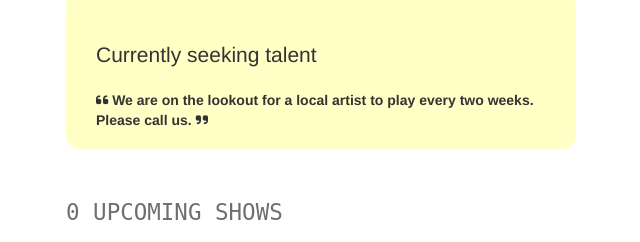
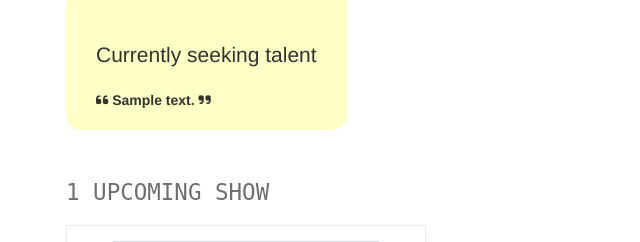
Before and after one commit to Data-Semi/FSND-fyuur, a Flask app: page /venues/1 in a window 1280 px wide. Shown: the part 381-623 px from the top of the page, without its empty margins (4-644 px from the left). Run offline with Flask 2, Linux system fonts and the light colour scheme; tables that the repository leaves empty hold one stand-in row (values such as "Sample post"); grey boxes marked "Sample" are stand-in pictures; some libraries are stand-ins or nearby versions.

Commit message:
link to db,  changed relationship, venue showing complete

```diff
--- a/app.py
+++ b/app.py
@@ -25,20 +25,29 @@ db = SQLAlchemy(app)
 #wendy:migration
 migrate = Migrate(app,db)
 
-# TODO: connect to a local postgresql database
+# cTODO: connect to a local postgresql database
 
 #----------------------------------------------------------------------------#
 # Models.
 #----------------------------------------------------------------------------#
-#wendy: association table shows_table
-past_shows_table = db.Table('past_shows',
+#wendy: add association tables
+past_shows_ven_assc = db.Table('past_shows_ven_assc',
   db.Column('venue_id',db.Integer, db.ForeignKey('venue.id'),primary_key = True),
-  db.Column('artist_id',db.Integer, db.ForeignKey('artist.id'), primary_key = True)
+  db.Column('shows_id',db.Integer, db.ForeignKey('pastshows.id'), primary_key = True)
 )
 
-upcomming_shows_table = db.Table('upcomming_shows',
+upcomming_shows_ven_assc = db.Table('upcomming_shows_ven_assc',
   db.Column('venue_id',db.Integer, db.ForeignKey('venue.id'),primary_key = True),
-  db.Column('artist_id',db.Integer, db.ForeignKey('artist.id'), primary_key = True)
+  db.Column('shows_id',db.Integer, db.ForeignKey('upcommingshows.id'), primary_key = True)
+)
+
+past_shows_artist_assc = db.Table('past_shows_artist_assc',
+  db.Column('artist_id',db.Integer, db.ForeignKey('artist.id'),primary_key = True),
+  db.Column('shows_id',db.Integer, db.ForeignKey('pastshows.id'), primary_key = True)
+)
+upcomming_shows_artist_assc = db.Table('upcomming_shows_artist_assc',
+  db.Column('artist_id',db.Integer, db.ForeignKey('artist.id'),primary_key = True),
+  db.Column('shows_id',db.Integer, db.ForeignKey('upcommingshows.id'), primary_key = True)
 )
 
 class Venue(db.Model):
@@ -53,12 +62,12 @@ class Venue(db.Model):
     phone = db.Column(db.String(120))
     website = db.Column(db.String(120))
     facebook_link = db.Column(db.String(120))
-     # TODO: implement any missing fields, as a database migration using Flask-Migrate
+     # cTODO: implement any missing fields, as a database migration using Flask-Migrate
     seeking_talent = db.Column(db.Boolean())
     seeking_description =  db.Column(db.String(120))
     image_link = db.Column(db.String(500))
-    past_shows_artist = db.relationship('Artist',secondary = past_shows_table, backref = db.backref('past_shows_venue',lazy = True))
-    upcoming_shows_artist =db.relationship('Artist',secondary = upcomming_shows_table, backref = db.backref('upcoming_shows_venue',lazy = True))
+    past_shows = db.relationship('PastShows',secondary = past_shows_ven_assc, backref = db.backref('venue',lazy = 'dynamic'),lazy = 'dynamic')
+    upcoming_shows =db.relationship('UpcomingShows',secondary = upcomming_shows_ven_assc, backref = db.backref('venue',lazy = 'dynamic'),lazy = 'dynamic')
     past_shows_count = db.Column(db.Integer)
     upcoming_shows_count = db.Column(db.Integer)
 
@@ -73,17 +82,24 @@ class Artist(db.Model):
     phone = db.Column(db.String(120))
     website = db.Column(db.String(120))
     facebook_link = db.Column(db.String(120))
-    # TODO: implement any missing fields, as a database migration using Flask-Migrate
+    # cTODO: implement any missing fields, as a database migration using Flask-Migrate
     seeking_venue = db.Column(db.Boolean())
     seeking_description = db.Column(db.String(500))
     image_link = db.Column(db.String(500))
-    #past_shows
-    #upcoming_shows
+    past_shows = db.relationship('PastShows',secondary = past_shows_artist_assc, backref = db.backref('artist',lazy = 'dynamic'),lazy = 'dynamic')
+    upcoming_shows =db.relationship('UpcomingShows',secondary = upcomming_shows_artist_assc, backref = db.backref('artist',lazy = 'dynamic'),lazy = 'dynamic')
     past_shows_count = db.Column(db.Integer)
     upcoming_shows_count = db.Column(db.Integer)
 
-
-# TODO Implement Show and Artist models, and complete all model relationships and properties, as a database migration.
+class PastShows(db.Model):
+    __tablename__ = 'pastshows'
+    id = db.Column(db.Integer, primary_key=True)
+    start_time = db.Column(db.String(30))
+class UpcomingShows(db.Model):
+    __tablename__ = 'upcommingshows'
+    id = db.Column(db.Integer, primary_key=True)
+    start_time = db.Column(db.String(30))
+# cTODO Implement Show and Artist models, and complete all model relationships and properties, as a database migration.
 
 #----------------------------------------------------------------------------#
 # Filters.
@@ -113,31 +129,8 @@ def index():
 
 @app.route('/venues')
 def venues():
-  # TODO: replace with real venues data.
+  # cTODO: replace with real venues data.
   #       num_shows should be aggregated based on number of upcoming shows per venue.
-
-  # data=[{
-  #   "city": "San Francisco",
-  #   "state": "CA",
-  #   "venues": [{
-  #     "id": 1,
-  #     "name": "The Musical Hop",
-  #     "num_upcoming_shows": 0,
-  #   }, {
-  #     "id": 3,
-  #     "name": "Park Square Live Music & Coffee",
-  #     "num_upcoming_shows": 1,
-  #   }]
-  # }, {
-  #   "city": "New York",
-  #   "state": "NY",
-  #   "venues": [{
-  #     "id": 2,
-  #     "name": "The Dueling Pianos Bar",
-  #     "num_upcoming_shows": 0,
-  #   }]
-  # }]
-
   data= Venue.query.all()
   return render_template('pages/venues.html', areas=data)
 
@@ -160,84 +153,87 @@ def search_venues():
 def show_venue(venue_id):
   # shows the venue page with the given venue_id
   # TODO: replace with real venue data from the venues table, using venue_id
-  data1={
-    "id": 1,
-    "name": "The Musical Hop",
-    "genres": ["Jazz", "Reggae", "Swing", "Classical", "Folk"],
-    "address": "1015 Folsom Street",
-    "city": "San Francisco",
-    "state": "CA",
-    "phone": "123-123-1234",
-    "website": "https://www.themusicalhop.com",
-    "facebook_link": "https://www.facebook.com/TheMusicalHop",
-    "seeking_talent": True,
-    "seeking_description": "We are on the lookout for a local artist to play every two weeks. Please call us.",
-    "image_link": "https://images.unsplash.com/photo-1543900694-133f37abaaa5?ixlib=rb-1.2.1&ixid=eyJhcHBfaWQiOjEyMDd9&auto=format&fit=crop&w=400&q=60",
-    "past_shows": [{
-      "artist_id": 4,
-      "artist_name": "Guns N Petals",
-      "artist_image_link": "https://images.unsplash.com/photo-1549213783-8284d0336c4f?ixlib=rb-1.2.1&ixid=eyJhcHBfaWQiOjEyMDd9&auto=format&fit=crop&w=300&q=80",
-      "start_time": "2019-05-21T21:30:00.000Z"
-    }],
-    "upcoming_shows": [],
-    "past_shows_count": 1,
-    "upcoming_shows_count": 0,
-  }
-  data2={
-    "id": 2,
-    "name": "The Dueling Pianos Bar",
-    "genres": ["Classical", "R&B", "Hip-Hop"],
-    "address": "335 Delancey Street",
-    "city": "New York",
-    "state": "NY",
-    "phone": "914-003-1132",
-    "website": "https://www.theduelingpianos.com",
-    "facebook_link": "https://www.facebook.com/theduelingpianos",
-    "seeking_talent": False,
-    "image_link": "https://images.unsplash.com/photo-1497032205916-ac775f0649ae?ixlib=rb-1.2.1&ixid=eyJhcHBfaWQiOjEyMDd9&auto=format&fit=crop&w=750&q=80",
-    "past_shows": [],
-    "upcoming_shows": [],
-    "past_shows_count": 0,
-    "upcoming_shows_count": 0,
-  }
-  data3={
-    "id": 3,
-    "name": "Park Square Live Music & Coffee",
-    "genres": ["Rock n Roll", "Jazz", "Classical", "Folk"],
-    "address": "34 Whiskey Moore Ave",
-    "city": "San Francisco",
-    "state": "CA",
-    "phone": "415-000-1234",
-    "website": "https://www.parksquarelivemusicandcoffee.com",
-    "facebook_link": "https://www.facebook.com/ParkSquareLiveMusicAndCoffee",
-    "seeking_talent": False,
-    "image_link": "https://images.unsplash.com/photo-1485686531765-ba63b07845a7?ixlib=rb-1.2.1&ixid=eyJhcHBfaWQiOjEyMDd9&auto=format&fit=crop&w=747&q=80",
-    "past_shows": [{
-      "artist_id": 5,
-      "artist_name": "Matt Quevedo",
-      "artist_image_link": "https://images.unsplash.com/photo-1495223153807-b916f75de8c5?ixlib=rb-1.2.1&ixid=eyJhcHBfaWQiOjEyMDd9&auto=format&fit=crop&w=334&q=80",
-      "start_time": "2019-06-15T23:00:00.000Z"
-    }],
-    "upcoming_shows": [{
-      "artist_id": 6,
-      "artist_name": "The Wild Sax Band",
-      "artist_image_link": "https://images.unsplash.com/photo-1558369981-f9ca78462e61?ixlib=rb-1.2.1&ixid=eyJhcHBfaWQiOjEyMDd9&auto=format&fit=crop&w=794&q=80",
-      "start_time": "2035-04-01T20:00:00.000Z"
-    }, {
-      "artist_id": 6,
-      "artist_name": "The Wild Sax Band",
-      "artist_image_link": "https://images.unsplash.com/photo-1558369981-f9ca78462e61?ixlib=rb-1.2.1&ixid=eyJhcHBfaWQiOjEyMDd9&auto=format&fit=crop&w=794&q=80",
-      "start_time": "2035-04-08T20:00:00.000Z"
-    }, {
-      "artist_id": 6,
-      "artist_name": "The Wild Sax Band",
-      "artist_image_link": "https://images.unsplash.com/photo-1558369981-f9ca78462e61?ixlib=rb-1.2.1&ixid=eyJhcHBfaWQiOjEyMDd9&auto=format&fit=crop&w=794&q=80",
-      "start_time": "2035-04-15T20:00:00.000Z"
-    }],
-    "past_shows_count": 1,
-    "upcoming_shows_count": 1,
-  }
-  data = list(filter(lambda d: d['id'] == venue_id, [data1, data2, data3]))[0]
+  # data1={
+  #   "id": 1,
+  #   "name": "The Musical Hop",
+  #   "genres": ["Jazz", "Reggae", "Swing", "Classical", "Folk"],
+  #   "address": "1015 Folsom Street",
+  #   "city": "San Francisco",
+  #   "state": "CA",
+  #   "phone": "123-123-1234",
+  #   "website": "https://www.themusicalhop.com",
+  #   "facebook_link": "https://www.facebook.com/TheMusicalHop",
+  #   "seeking_talent": True,
+  #   "seeking_description": "We are on the lookout for a local artist to play every two weeks. Please call us.",
+  #   "image_link": "https://images.unsplash.com/photo-1543900694-133f37abaaa5?ixlib=rb-1.2.1&ixid=eyJhcHBfaWQiOjEyMDd9&auto=format&fit=crop&w=400&q=60",
+  #   "past_shows": [{
+  #     "artist_id": 4,
+  #     "artist_name": "Guns N Petals",
+  #     "artist_image_link": "https://images.unsplash.com/photo-1549213783-8284d0336c4f?ixlib=rb-1.2.1&ixid=eyJhcHBfaWQiOjEyMDd9&auto=format&fit=crop&w=300&q=80",
+  #     "start_time": "2019-05-21T21:30:00.000Z"
+  #   }],
+  #   "upcoming_shows": [],
+  #   "past_shows_count": 1,
+  #   "upcoming_shows_count": 0,
+  # }
+  # data2={
+  #   "id": 2,
+  #   "name": "The Dueling Pianos Bar",
+  #   "genres": ["Classical", "R&B", "Hip-Hop"],
+  #   "address": "335 Delancey Street",
+  #   "city": "New York",
+  #   "state": "NY",
+  #   "phone": "914-003-1132",
+  #   "website": "https://www.theduelingpianos.com",
+  #   "facebook_link": "https://www.facebook.com/theduelingpianos",
+  #   "seeking_talent": False,
+  #   "image_link": "https://images.unsplash.com/photo-1497032205916-ac775f0649ae?ixlib=rb-1.2.1&ixid=eyJhcHBfaWQiOjEyMDd9&auto=format&fit=crop&w=750&q=80",
+  #   "past_shows": [],
+  #   "upcoming_shows": [],
+  #   "past_shows_count": 0,
+  #   "upcoming_shows_count": 0,
+  # }
+  # data3={
+  #   "id": 3,
+  #   "name": "Park Square Live Music & Coffee",
+  #   "genres": ["Rock n Roll", "Jazz", "Classical", "Folk"],
+  #   "address": "34 Whiskey Moore Ave",
+  #   "city": "San Francisco",
+  #   "state": "CA",
+  #   "phone": "415-000-1234",
+  #   "website": "https://www.parksquarelivemusicandcoffee.com",
+  #   "facebook_link": "https://www.facebook.com/ParkSquareLiveMusicAndCoffee",
+  #   "seeking_talent": False,
+  #   "image_link": "https://images.unsplash.com/photo-1485686531765-ba63b07845a7?ixlib=rb-1.2.1&ixid=eyJhcHBfaWQiOjEyMDd9&auto=format&fit=crop&w=747&q=80",
+  #   "past_shows": [{
+  #     "artist_id": 5,
+  #     "artist_name": "Matt Quevedo",
+  #     "artist_image_link": "https://images.unsplash.com/photo-1495223153807-b916f75de8c5?ixlib=rb-1.2.1&ixid=eyJhcHBfaWQiOjEyMDd9&auto=format&fit=crop&w=334&q=80",
+  #     "start_time": "2019-06-15T23:00:00.000Z"
+  #   }],
+  #   "upcoming_shows": [{
+  #     "artist_id": 6,
+  #     "artist_name": "The Wild Sax Band",
+  #     "artist_image_link": "https://images.unsplash.com/photo-1558369981-f9ca78462e61?ixlib=rb-1.2.1&ixid=eyJhcHBfaWQiOjEyMDd9&auto=format&fit=crop&w=794&q=80",
+  #     "start_time": "2035-04-01T20:00:00.000Z"
+  #   }, {
+  #     "artist_id": 6,
+  #     "artist_name": "The Wild Sax Band",
+  #     "artist_image_link": "https://images.unsplash.com/photo-1558369981-f9ca78462e61?ixlib=rb-1.2.1&ixid=eyJhcHBfaWQiOjEyMDd9&auto=format&fit=crop&w=794&q=80",
+  #     "start_time": "2035-04-08T20:00:00.000Z"
+  #   }, {
+  #     "artist_id": 6,
+  #     "artist_name": "The Wild Sax Band",
+  #     "artist_image_link": "https://images.unsplash.com/photo-1558369981-f9ca78462e61?ixlib=rb-1.2.1&ixid=eyJhcHBfaWQiOjEyMDd9&auto=format&fit=crop&w=794&q=80",
+  #     "start_time": "2035-04-15T20:00:00.000Z"
+  #   }],
+  #   "past_shows_count": 1,
+  #   "upcoming_shows_count": 1,
+  # }
+  # data = list(filter(lambda d: d['id'] == venue_id, [data1, data2, data3]))[0]
+  data= Venue.query.get(venue_id)
+  # print(data.past_shows.all()[0].artist.first().id)
+#  print(data.past_shows.all()[0].start_time)
   return render_template('pages/show_venue.html', venue=data)
 
 #  Create Venue
--- a/templates/pages/show_venue.html
+++ b/templates/pages/show_venue.html
@@ -10,7 +10,8 @@
 			ID: {{ venue.id }}
 		</p>
 		<div class="genres">
-			{% for genre in venue.genres %}
+			{%set genres_list=venue.genres.split(',') %}
+			{% for genre in genres_list %}
 			<span class="genre">{{ genre }}</span>
 			{% endfor %}
 		</div>
@@ -52,8 +53,8 @@
 		{%for show in venue.upcoming_shows %}
 		<div class="col-sm-4">
 			<div class="tile tile-show">
-				<img src="{{ show.artist_image_link }}" alt="Show Artist Image" />
-				<h5><a href="/artists/{{ show.artist_id }}">{{ show.artist_name }}</a></h5>
+				<img src="{{ show.artist.first().image_link }}" alt="Show Artist Image" />
+				<h5><a href="/artists/{{ show.artist.first().id }}">{{ show.artist.first().name }}</a></h5>
 				<h6>{{ show.start_time|datetime('full') }}</h6>
 			</div>
 		</div>
@@ -66,8 +67,8 @@
 		{%for show in venue.past_shows %}
 		<div class="col-sm-4">
 			<div class="tile tile-show">
-				<img src="{{ show.artist_image_link }}" alt="Show Artist Image" />
-				<h5><a href="/artists/{{ show.artist_id }}">{{ show.artist_name }}</a></h5>
+				<img src="{{ show.artist.first().image_link }}" alt="Show Artist Image" />
+				<h5><a href="/artists/{{ show.artist.first().id }}">{{ show.artist.first().name }}</a></h5>
 				<h6>{{ show.start_time|datetime('full') }}</h6>
 			</div>
 		</div>
```
Also changed, not shown: migrations/versions/135acc3c5096_.py (renamed from migrations/versions/bac908b9f31c_.py, +103 -35 lines), config.py (line endings or trailing spaces), templates/pages/venues.html (line endings or trailing spaces).
